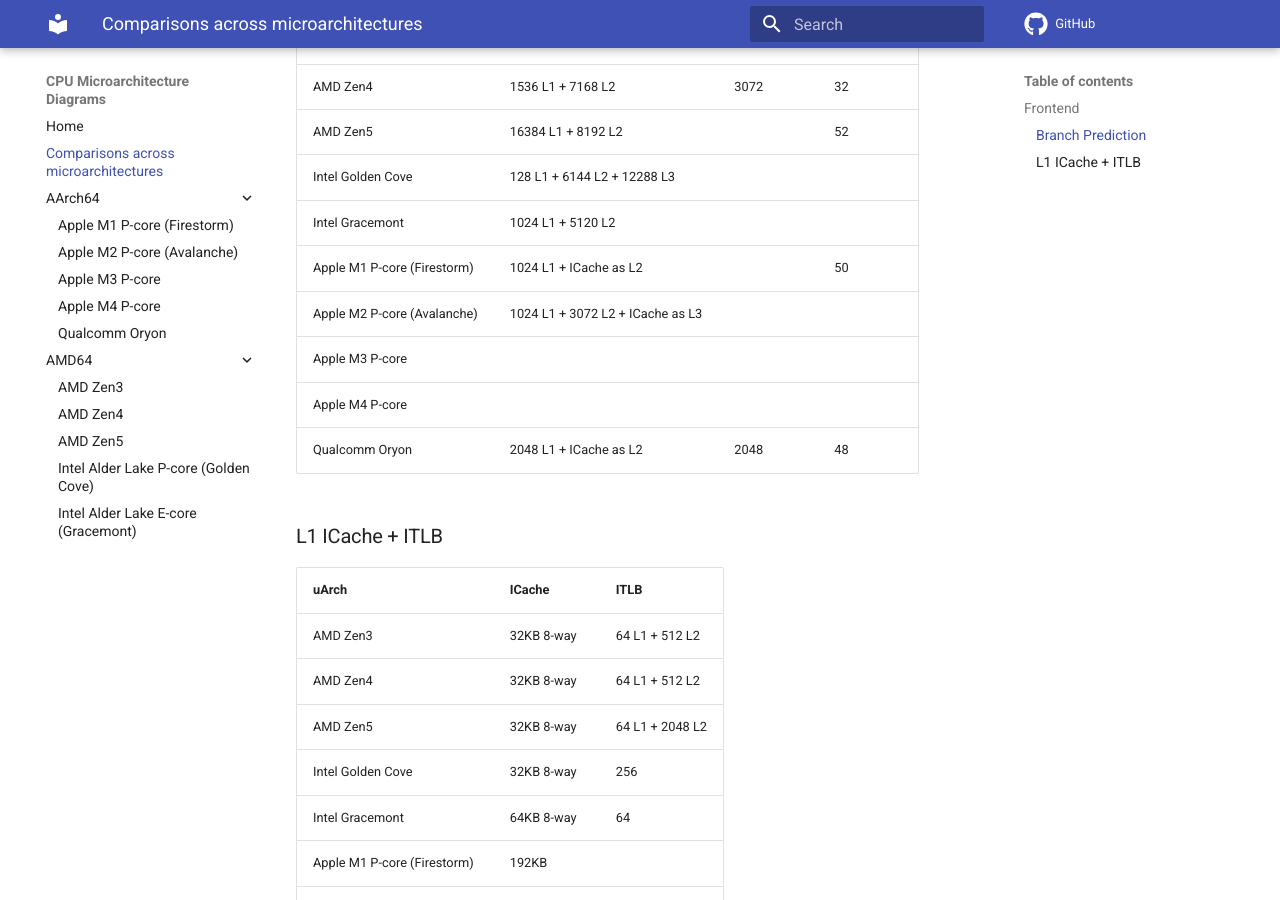
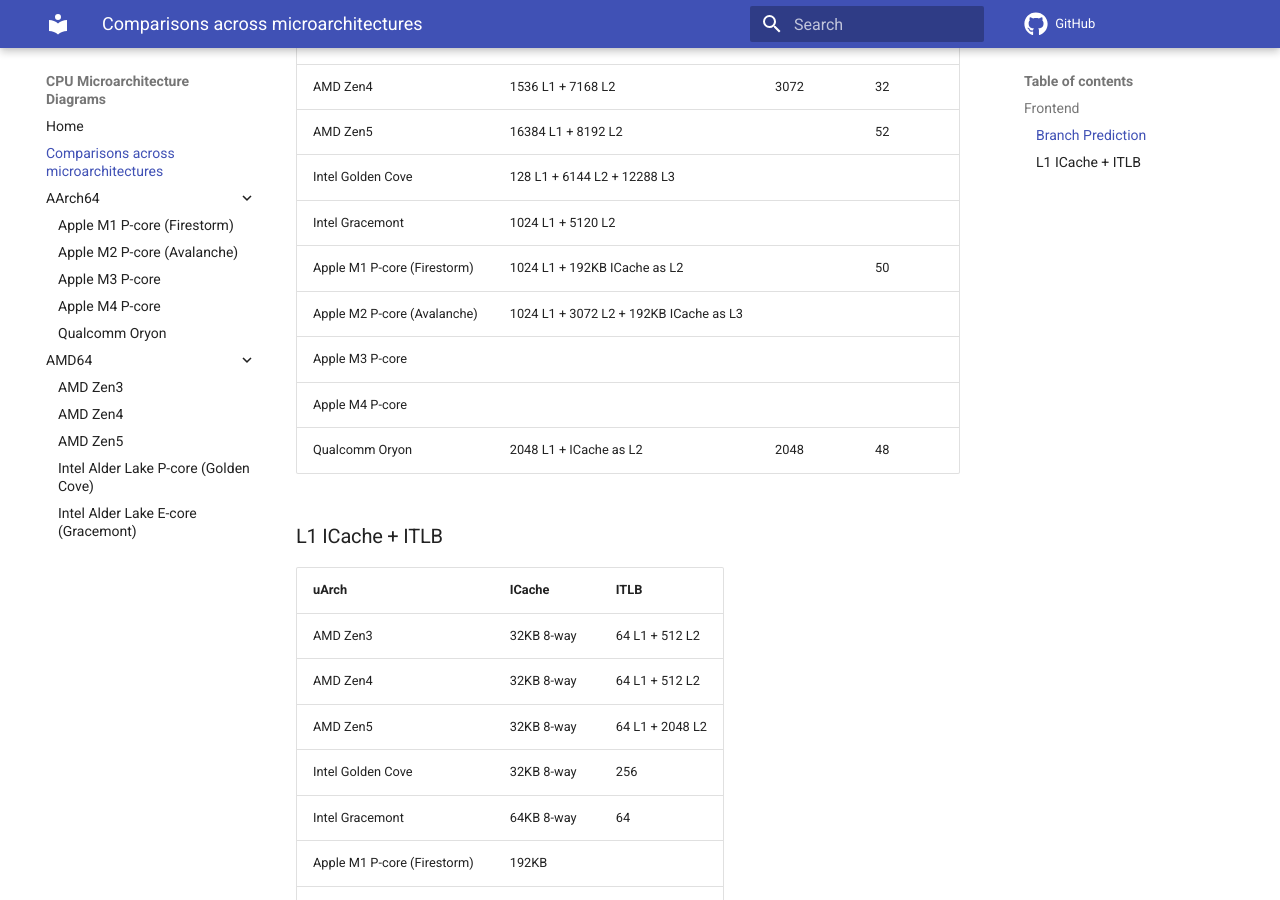
Before and after one commit to jiegec/cpu, an MkDocs documentation site: the page built from docs/comparison.md, in a window 1280 px wide and 900 px high, scrolled down 304 px. Built offline with MkDocs 1.6.1 and Material for MkDocs 9.7.7, drawn with Linux system fonts in a browser that asks for light colours; comment, search, counter and statistics services are not loaded.

Commit message:
Add more comparison

```diff
--- a/docs/comparison.md
+++ b/docs/comparison.md
@@ -4,18 +4,18 @@
 
 ### Branch Prediction
 
-| uArch                       | BTB                              | Indirect | RAS |
-|-----------------------------|----------------------------------|----------|-----|
-| AMD Zen3                    | 1024 L1 + 6656 L2                | 1536     | 32  |
-| AMD Zen4                    | 1536 L1 + 7168 L2                | 3072     | 32  |
-| AMD Zen5                    | 16384 L1 + 8192 L2               |          | 52  |
-| Intel Golden Cove           | 128 L1 + 6144 L2 + 12288 L3      |          |     |
-| Intel Gracemont             | 1024 L1 + 5120 L2                |          |     |
-| Apple M1 P-core (Firestorm) | 1024 L1 + ICache as L2           |          | 50  |
-| Apple M2 P-core (Avalanche) | 1024 L1 + 3072 L2 + ICache as L3 |          |     |
-| Apple M3 P-core             |                                  |          |     |
-| Apple M4 P-core             |                                  |          |     |
-| Qualcomm Oryon              | 2048 L1 + ICache as L2           | 2048     | 48  |
+| uArch                       | BTB                                    | Indirect | RAS |
+|-----------------------------|----------------------------------------|----------|-----|
+| AMD Zen3                    | 1024 L1 + 6656 L2                      | 1536     | 32  |
+| AMD Zen4                    | 1536 L1 + 7168 L2                      | 3072     | 32  |
+| AMD Zen5                    | 16384 L1 + 8192 L2                     |          | 52  |
+| Intel Golden Cove           | 128 L1 + 6144 L2 + 12288 L3            |          |     |
+| Intel Gracemont             | 1024 L1 + 5120 L2                      |          |     |
+| Apple M1 P-core (Firestorm) | 1024 L1 + 192KB ICache as L2           |          | 50  |
+| Apple M2 P-core (Avalanche) | 1024 L1 + 3072 L2 + 192KB ICache as L3 |          |     |
+| Apple M3 P-core             |                                        |          |     |
+| Apple M4 P-core             |                                        |          |     |
+| Qualcomm Oryon              | 2048 L1 + ICache as L2                 | 2048     | 48  |
 
 ### L1 ICache + ITLB
 
```
